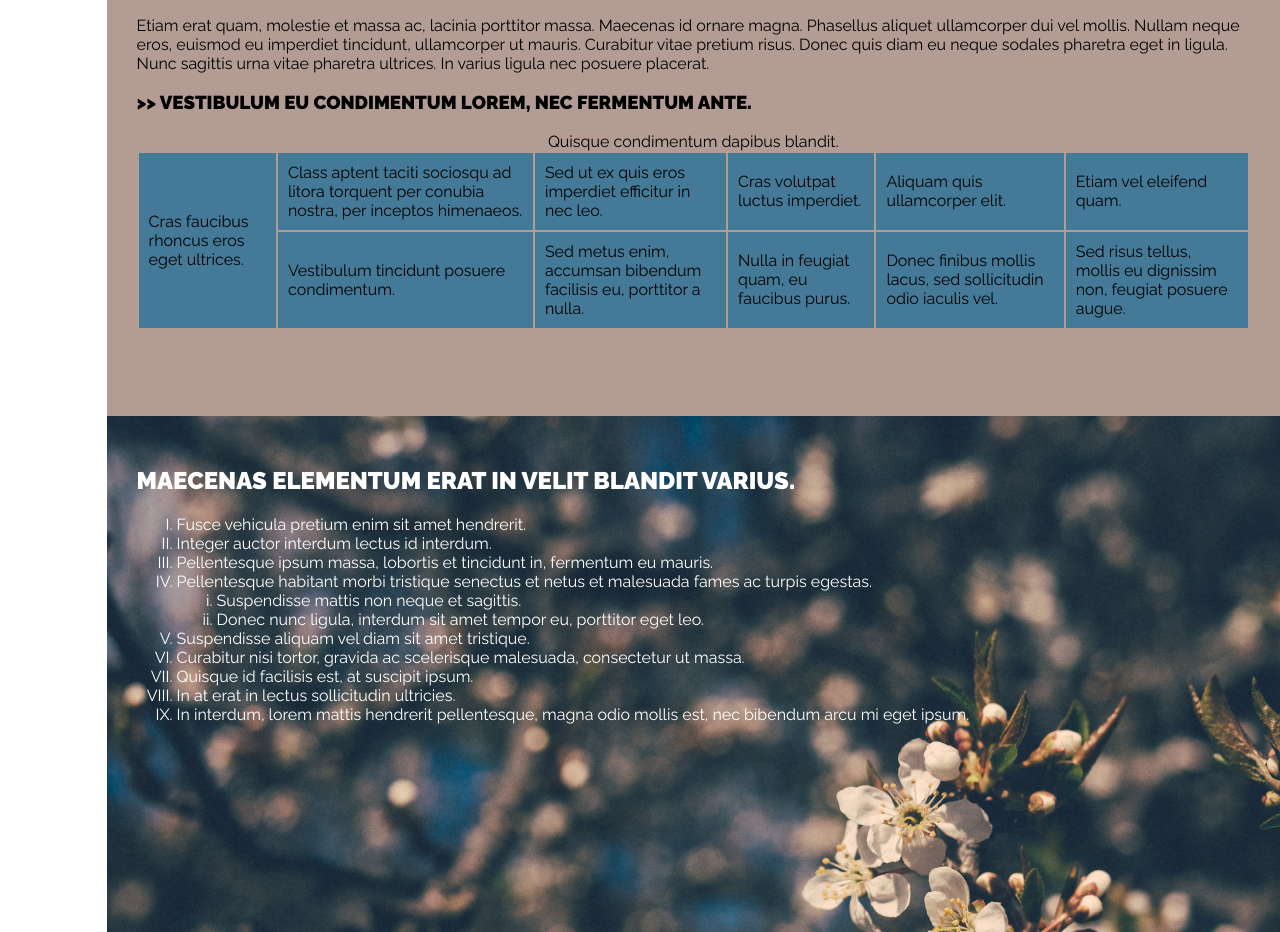
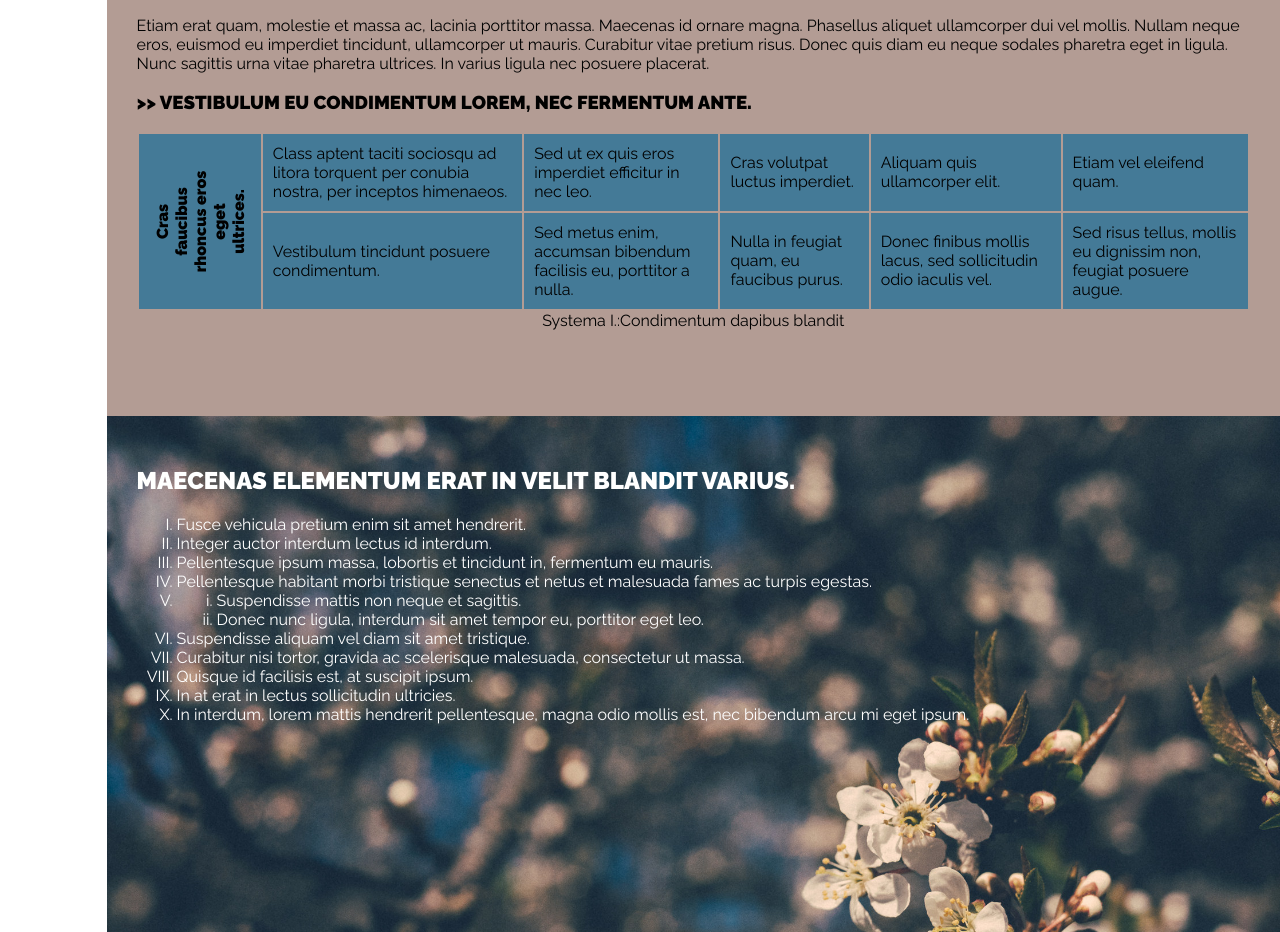
Before and after one commit to raissanorth/website-project, a plain HTML site: page index.html in a window 1280 px wide. Shown: the part 1984-2916 px from the top of the page. Drawn offline with Linux system fonts and the light colour scheme.

Commit message:
Version submitted. Add id's to avoid ambiguity.

```diff
--- a/index.html
+++ b/index.html
@@ -51,9 +51,9 @@
 			<h3>Vestibulum eu condimentum lorem, nec fermentum ante.</h3>
 
 			<table>
-				<caption>Quisque condimentum dapibus blandit.</caption>
+				<caption>Systema I.:Condimentum dapibus blandit</caption>
 				<tr>
-					<td rowspan="2"> <div class="vertical-text">Cras faucibus rhoncus eros eget ultrices.</div></td>
+					<th rowspan="2"> <div class="vertical-text">Cras faucibus <br/>rhoncus eros eget ultrices.</div></th>
 					<td>Class aptent taciti sociosqu ad litora torquent per conubia nostra, per inceptos himenaeos. </td>
 					<td>Sed ut ex quis eros imperdiet efficitur in nec leo. </td>
 					<td>Cras volutpat luctus imperdiet. </td>
@@ -78,10 +78,12 @@
 					<li>Integer auctor interdum lectus id interdum.</li>
 					<li>Pellentesque ipsum massa, lobortis et tincidunt in, fermentum eu mauris. </li>
 					<li>Pellentesque habitant morbi tristique senectus et netus et malesuada fames ac turpis egestas. </li>
-					<ul>
-						<li>Suspendisse mattis non neque et sagittis.</li>
-						<li>Donec nunc ligula, interdum sit amet tempor eu, porttitor eget leo.</li>
-					</ul>
+					<li>
+                                            <ul>
+                                                    <li>Suspendisse mattis non neque et sagittis.</li>
+                                                    <li>Donec nunc ligula, interdum sit amet tempor eu, porttitor eget leo.</li>
+                                            </ul>
+					</li>
 					<li>Suspendisse aliquam vel diam sit amet tristique. </li>
 					<li>Curabitur nisi tortor, gravida ac scelerisque malesuada, consectetur ut massa.</li>
 					<li>Quisque id facilisis est, at suscipit ipsum.</li>
--- a/style.css
+++ b/style.css
@@ -97,14 +97,14 @@ h3::before {
     height: 75vh;
 }
 
-img {
+#imagesection img {
     width: 30%;
     display: -flex;
     margin: 10px;
     border: 2px solid rgb(71, 11, 44);
 }
 
-img:hover {
+#imagesection img:hover {
     border: 2px solid white;
 
 }
@@ -128,6 +128,7 @@ img:hover {
 }
 
 #tablesection {
+    table-layout: auto;
     background-color: #b39c94;
 }
 
@@ -135,24 +136,29 @@ img:hover {
     color: #447a97;
 }
 
-td {
+#tablesection caption {
+    caption-side: bottom;
+}
+
+#tablesection td, th {
     background-color:hsl(201, 38%, 43%);
     padding: 10px;
 }
 
-td:hover {
+#tablesection td:hover, #tablesection th:hover {
     background-color: hsla(201, 38%, 43%, 0.4);
 }
 
-td.vertical-text {
-    transform: rotate(90deg);
-    transform-origin: left top 0;
+#tablesection th .vertical-text {
+    transform: rotate(270deg);
+    transform-origin: center center 0;
 }
 
 #end-of-page{
     background-image: url("images/branches.jpg");
     background-position: center;
     background-size: 100%;
+
 }
 
 #listsection{
```
